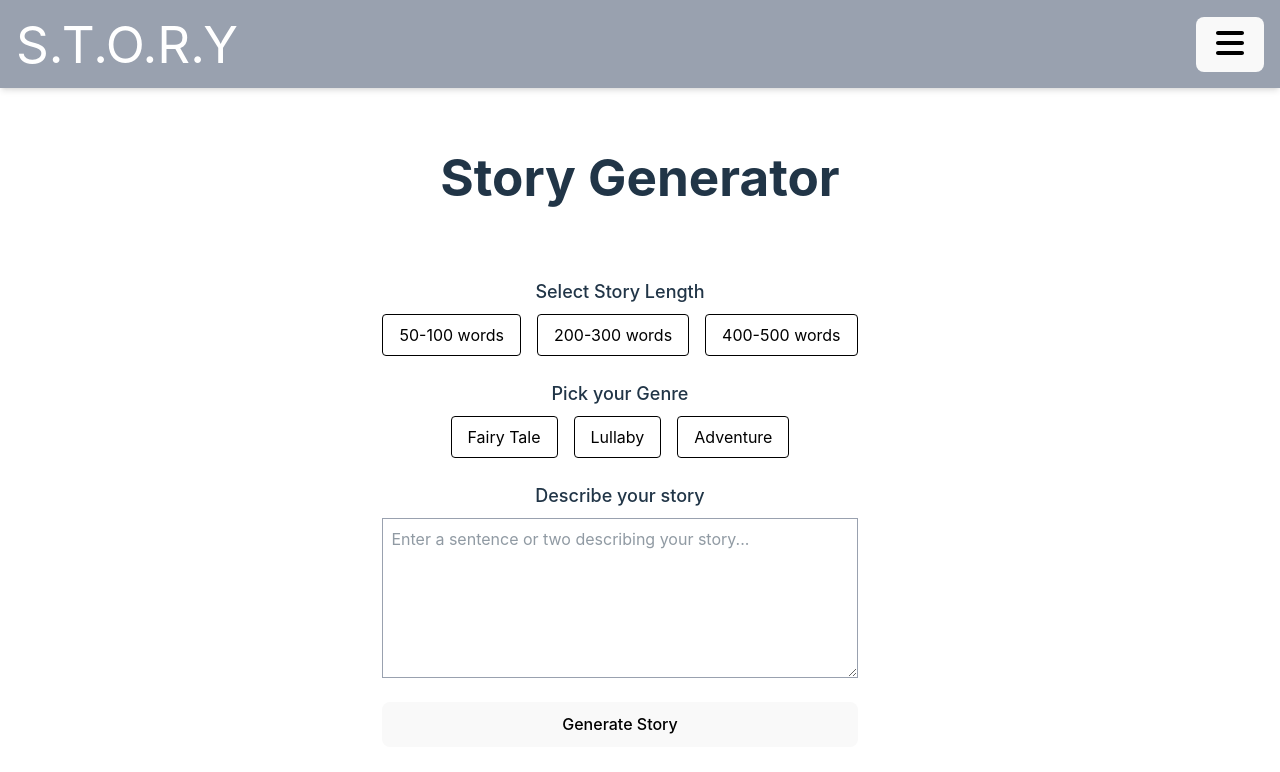
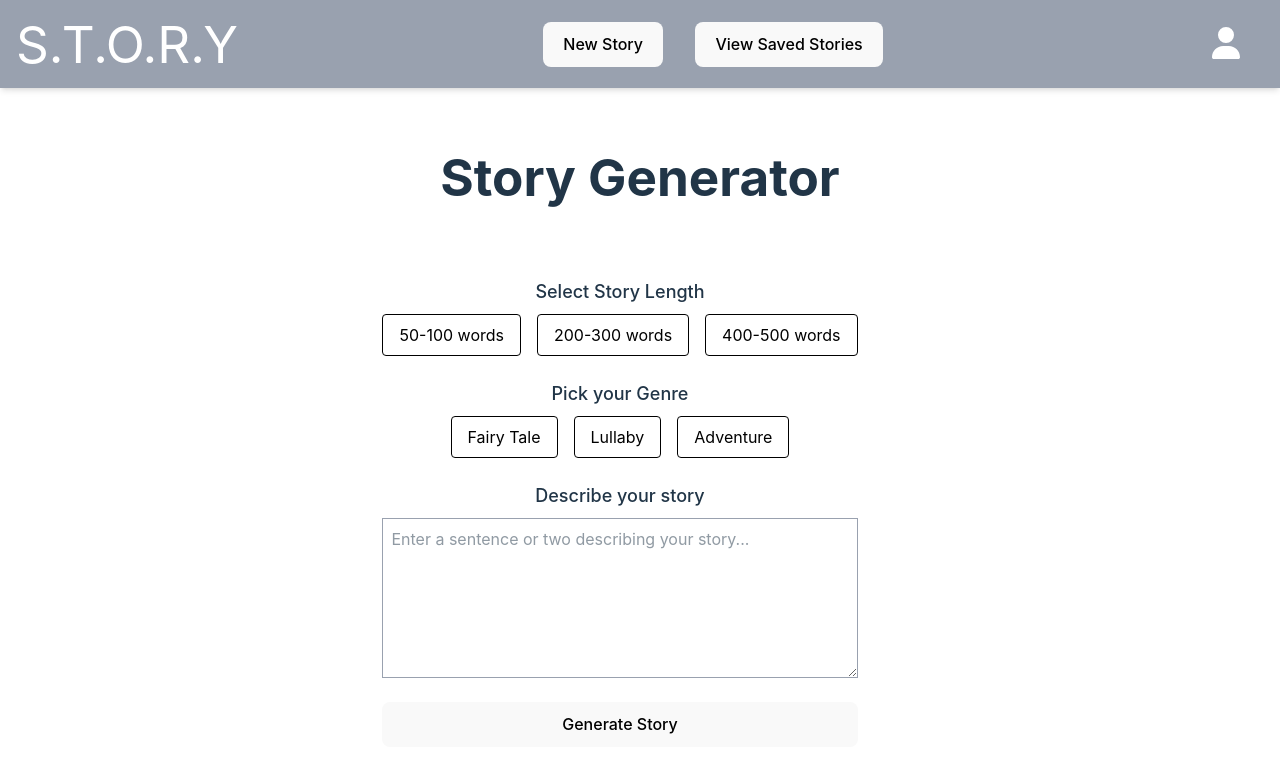
Before and after one commit to wesleylui/SENG401FinalProject_Group16, a React (Vite) app in the folder frontend/: page /main in a window 1280 px wide. Shown: the top 772 px of the page. Built offline with nearby package versions, Linux system fonts and the light colour scheme; no server answers.

Commit message:
adjust prompt for nsfw, desktop and mobile headers are good now

```diff
--- a/frontend/src/components/Header.jsx
+++ b/frontend/src/components/Header.jsx
@@ -2,16 +2,25 @@ import { Link, useLocation } from "react-router-dom";
 import { FontAwesomeIcon } from "@fortawesome/react-fontawesome";
 import { faUser, faBars } from "@fortawesome/free-solid-svg-icons";
 import { useAuth } from "../context/AuthContext";
-import { useState } from "react";
+import { useState, useEffect } from "react";
 
 const Header = () => {
   const { isGuest, userId, isAuthenticated } = useAuth();
   const location = useLocation();
   const [isDropdownOpen, setIsDropdownOpen] = useState(false);
+  const [isMobileView, setIsMobileView] = useState(window.innerWidth <= 768);
 
   const toggleDropdown = () => {
     setIsDropdownOpen((prev) => !prev);
   };
+
+  useEffect(() => {
+    const handleResize = () => {
+      setIsMobileView(window.innerWidth <= 768);
+    };
+    window.addEventListener("resize", handleResize);
+    return () => window.removeEventListener("resize", handleResize);
+  }, []);
 
   return (
     <header className="fixed top-0 left-0 w-full bg-gray-400 p-4 shadow-md z-50 flex justify-between items-center">
@@ -30,30 +39,10 @@ const Header = () => {
         </h1>
       )}
 
-      {/* Desktop Menu */}
-      <div className="hidden md:flex justify-center w-full">
-        {location.pathname !== "/" && location.pathname !== "/signup" && (
-          <>
-            {/* New Story Button */}
-            <Link to="/main">
-              <button className="text-black p-2 rounded w-full mt-3 hover transition mr-4">
-                New Story
-              </button>
-            </Link>
-            {/* View Saved Stories Button */}
-            {!isGuest && (
-              <Link to={`/stories/${userId}`}>
-                <button className="text-black p-2 rounded w-full mt-3 hover transition ml-4">
-                  View Saved Stories
-                </button>
-              </Link>
-            )}
-          </>
-        )}
-      </div>
-
-      {/* Mobile Menu */}
-      {location.pathname !== "/" && location.pathname !== "/signup" && (
+      {isMobileView ? (
+        // Mobile Menu
+        location.pathname !== "/" &&
+        location.pathname !== "/signup" && (
           <div className="md:hidden flex items-center">
             <button
               className="text-black p-2 rounded hover:text-gray-700 transition duration-300"
@@ -95,10 +84,34 @@ const Header = () => {
               </div>
             )}
           </div>
+        )
+      ) : (
+        // Desktop Menu
+        <div className="flex justify-center w-full">
+          {location.pathname !== "/" && location.pathname !== "/signup" && (
+            <>
+              {/* New Story Button */}
+              <Link to="/main">
+                <button className="text-black p-2 rounded hover transition mr-4">
+                  New Story
+                </button>
+              </Link>
+              {/* View Saved Stories Button */}
+              {!isGuest && (
+                <Link to={`/stories/${userId}`}>
+                  <button className="text-black p-2 rounded hover transition ml-4">
+                    View Saved Stories
+                  </button>
+                </Link>
+              )}
+            </>
+          )}
+        </div>
       )}
 
-      {/* Profile Icon on the right side (Desktop) */}
-      <div className="hidden md:flex items-center ml-4 pr-4">
+      {/* Profile Icon on the right side (Desktop only) */}
+      {!isMobileView && (
+        <div className="flex items-center ml-4 pr-4">
           {location.pathname !== "/" && location.pathname !== "/signup" && (
             <Link to="/profile">
               <FontAwesomeIcon
@@ -109,6 +122,7 @@ const Header = () => {
             </Link>
           )}
         </div>
+      )}
     </header>
   );
 };
--- a/frontend/src/pages/LoginForm.jsx
+++ b/frontend/src/pages/LoginForm.jsx
@@ -16,7 +16,7 @@ const LoginForm = () => {
       ? "http://localhost:5050"
       : import.meta.env.VITE_BACKEND_URL;
 
-  console.log("Using backend URL:", backendUrl); // Debugging: Log the backend URL
+  // console.log("Using backend URL:", backendUrl); // Debugging: Log the backend URL
 
   const handleSubmit = async (e) => {
     e.preventDefault();
```
Also changed, not shown: 1 other file (tests, documents, lock files or other folders). Lines whose indentation alone changed are shown as unchanged.
